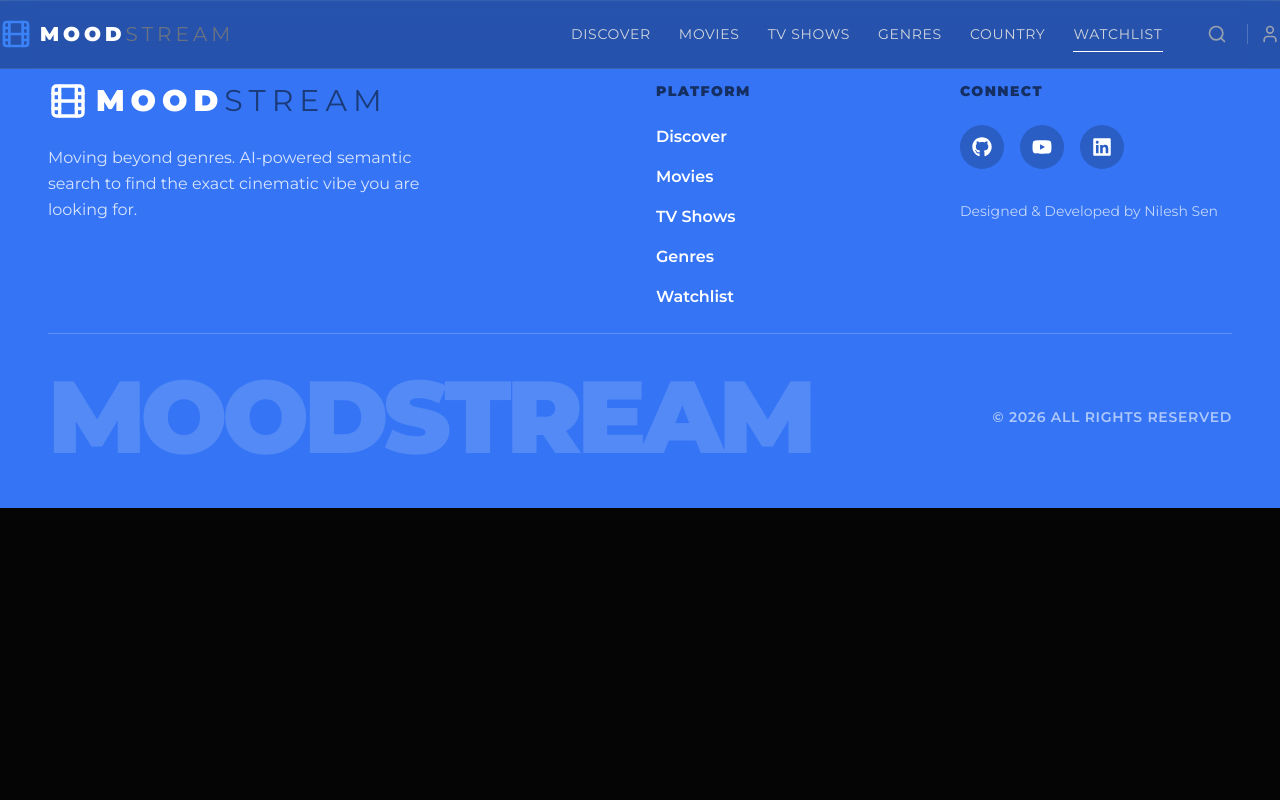
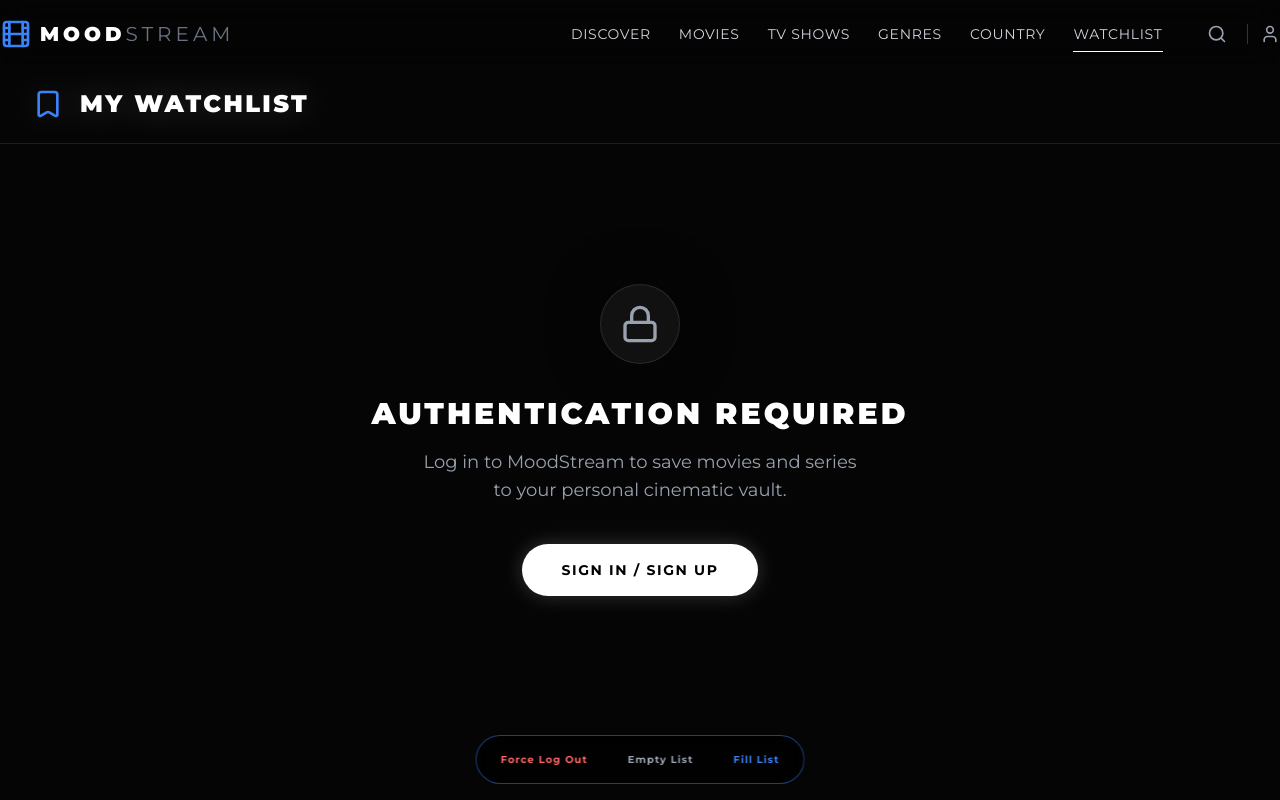
Before and after one commit to Nilpete12/MoodStream, a React (Vite) app: page /watchlist in a window 1280 px wide. Shown: the top 800 px of the page. Built offline with nearby package versions, Linux system fonts and the light colour scheme; what i18n-iso-countries would draw is missing.

Commit message:
Watchlist mock page added

```diff
--- a/src/App.jsx
+++ b/src/App.jsx
@@ -7,6 +7,7 @@ import GenreExplore from './pages/GenreExplore';
 import GenreResults from './pages/GenreResults';
 import PersonDetails from './pages/PersonDetails';
 import Country from './pages/Country';
+import Watchlist from './pages/Watchlist';
 import SearchResults from './pages/SearchResults';
 import CountryResults from './pages/CountryResults';
 import MediaDetails from './pages/MediaDetails';
@@ -34,6 +35,7 @@ function App() {
               <Route path="/details/:type/:id" element={<MediaDetails />} />
               <Route path="/person/:id" element={<PersonDetails />} />
               <Route path="/search/:query" element={<SearchResults />} />
+              <Route path="/watchlist" element={<Watchlist />} />
             </Routes>
           </main>
         </div>
--- /dev/null
+++ b/src/pages/Watchlist.jsx
@@ -0,0 +1,129 @@
+import React, { useState, useEffect } from 'react';
+import { motion } from 'framer-motion';
+import { Link } from 'react-router-dom';
+import { Lock, Bookmark, Film, Plus } from 'lucide-react';
+import MovieCard from '../components/MovieCard';
+
+const Watchlist = () => {
+  // MOCK STATES: We will replace these with Clerk and DB hooks later
+  const [isLoggedIn, setIsLoggedIn] = useState(false);
+  const [watchlist, setWatchlist] = useState([]);
+  const [loading, setLoading] = useState(true);
+
+  // Simulate network loading
+  useEffect(() => {
+    const timer = setTimeout(() => setLoading(false), 800);
+    return () => clearTimeout(timer);
+  }, []);
+
+  // DEV TOOL: Load some fake TMDB data to see the grid working
+  const loadFakeData = () => {
+    setWatchlist([
+      { id: 157336, title: "Interstellar", media_type: "movie", poster_path: "/gEU2QlsUUHXjNpeEYZjmaczOdfT.jpg", vote_average: 8.4, release_date: "2014-11-05" },
+      { id: 1399, title: "Game of Thrones", media_type: "tv", poster_path: "/1XS1oqL89opfnbLl8WnZY1O1uJx.jpg", vote_average: 8.5, first_air_date: "2011-04-17" },
+      { id: 27205, title: "Inception", media_type: "movie", poster_path: "/oYuLEt3zVCKq57qu2F8dT7NIa6f.jpg", vote_average: 8.4, release_date: "2010-07-15" }
+    ]);
+  };
+
+  if (loading) {
+    return (
+      <div className="h-screen bg-vfxBlack flex items-center justify-center text-aiAccent font-cinematic uppercase tracking-widest animate-pulse">
+        Authenticating User...
+      </div>
+    );
+  }
+
+  return (
+    <div className="bg-vfxBlack min-h-screen flex flex-col font-cinematic text-white py-16 relative">
+
+      {/* Header */}
+      <header className="h-24 md:h-20 border-b border-white/10 flex items-center justify-between px-6 md:px-8 bg-vfxBlack sticky top-0 z-50">
+        <h1 className="text-2xl md:text-2xl font-black uppercase tracking-widest text-white drop-shadow-[0_0_15px_rgba(255,255,255,0.2)] flex items-center gap-4">
+          <Bookmark className="w-6 h-6 md:w-8 md:h-8 text-aiAccent" />
+          My Watchlist
+        </h1>
+        {isLoggedIn && (
+          <p className="text-gray-500 text-xs tracking-widest uppercase mt-1">
+            {watchlist.length} {watchlist.length === 1 ? 'Title' : 'Titles'} Saved
+          </p>
+        )}
+      </header>
+
+      <div className="max-w-400 w-full mx-auto px-6 md:px-12 flex-1 flex flex-col">
+
+        {/* SCENARIO 1: Not Logged In */}
+        {!isLoggedIn && (
+          <motion.div
+            initial={{ opacity: 0, y: 20 }}
+            animate={{ opacity: 1, y: 0 }}
+            className="flex-1 flex flex-col items-center justify-center text-center py-20"
+          >
+            <div className="w-20 h-20 rounded-full bg-white/5 border border-white/10 flex items-center justify-center mb-8 shadow-[0_0_50px_rgba(0,0,0,0.5)]">
+              <Lock className="w-10 h-10 text-gray-400" />
+            </div>
+            <h2 className="text-3xl md:text-3xl font-black uppercase tracking-widest mb-4">Authentication Required</h2>
+            <p className="text-gray-400 font-light max-w-md mx-auto mb-10 text-lg">
+              Log in to MoodStream to save movies and series to your personal cinematic vault.
+            </p>
+            <button
+              onClick={() => setIsLoggedIn(true)} // MOCK LOGIN
+              className="bg-white text-black px-7 py-4 rounded-full font-bold tracking-widest uppercase hover:bg-gray-300 transition-colors shadow-[0_0_20px_rgba(255,255,255,0.2)]"
+            >
+            <h1 className='text-sm px-3'>Sign In / Sign Up</h1>
+            </button>
+          </motion.div>
+        )}
+
+        {/* SCENARIO 2: Logged In, Empty List */}
+        {isLoggedIn && watchlist.length === 0 && (
+          <motion.div
+            initial={{ opacity: 0, y: 20 }}
+            animate={{ opacity: 1, y: 0 }}
+            className="flex-1 flex flex-col items-center justify-center text-center py-20"
+          >
+            <div className="w-20 h-20 rounded-full bg-white/5 border border-white/10 flex items-center justify-center mb-8 shadow-[0_0_50px_rgba(0,0,0,0.5)]">
+              <Film className="w-10 h-10 text-aiAccent/50" />
+            </div>
+            <h2 className="text-3xl md:text-3xl font-black uppercase tracking-widest mb-4">Your Vault is Empty</h2>
+            <p className="text-gray-400 font-light max-w-md mx-auto mb-10 text-lg">
+              You haven't saved any titles yet. Explore our database and hit the <Plus className="inline w-4 h-4 mx-1"/> icon to build your collection.
+            </p>
+            <Link
+              to="/"
+              className="bg-transparent border border-white/20 text-white px-6 py-3 rounded-full font-bold tracking-widest uppercase hover:bg-white/10 transition-colors"
+            >
+              Explore Media
+            </Link>
+          </motion.div>
+        )}
+
+        {/* SCENARIO 3: Logged In, Populated List */}
+        {isLoggedIn && watchlist.length > 0 && (
+          <motion.div
+            initial={{ opacity: 0 }}
+            animate={{ opacity: 1 }}
+            className="grid grid-cols-2 md:grid-cols-4 lg:grid-cols-5 xl:grid-cols-6 gap-4 md:gap-5 auto-rows-[minmax(250px,auto)]"
+          >
+            {watchlist.map((item, idx) => (
+              <MovieCard key={item.id} item={item} index={idx} />
+            ))}
+          </motion.div>
+        )}
+
+      </div>
+
+      {/* --------------------------------------------------------- */}
+      {/* DEV TOOLS: DELETE THIS ENTIRE BLOCK WHEN ADDING CLERK */}
+      {/* --------------------------------------------------------- */}
+      <div className="fixed bottom-4 left-1/2 -translate-x-1/2 bg-black/80 backdrop-blur border border-aiAccent/50 p-2 rounded-full flex gap-2 z-[100] text-[10px] uppercase font-bold tracking-widest">
+        <button onClick={() => { setIsLoggedIn(false); setWatchlist([]); }} className="px-4 py-2 hover:bg-white/10 rounded-full text-red-400">Force Log Out</button>
+        <button onClick={() => { setIsLoggedIn(true); setWatchlist([]); }} className="px-4 py-2 hover:bg-white/10 rounded-full text-gray-400">Empty List</button>
+        <button onClick={() => { setIsLoggedIn(true); loadFakeData(); }} className="px-4 py-2 hover:bg-white/10 rounded-full text-aiAccent">Fill List</button>
+      </div>
+      {/* --------------------------------------------------------- */}
+
+    </div>
+  );
+};
+
+export default Watchlist;
```
